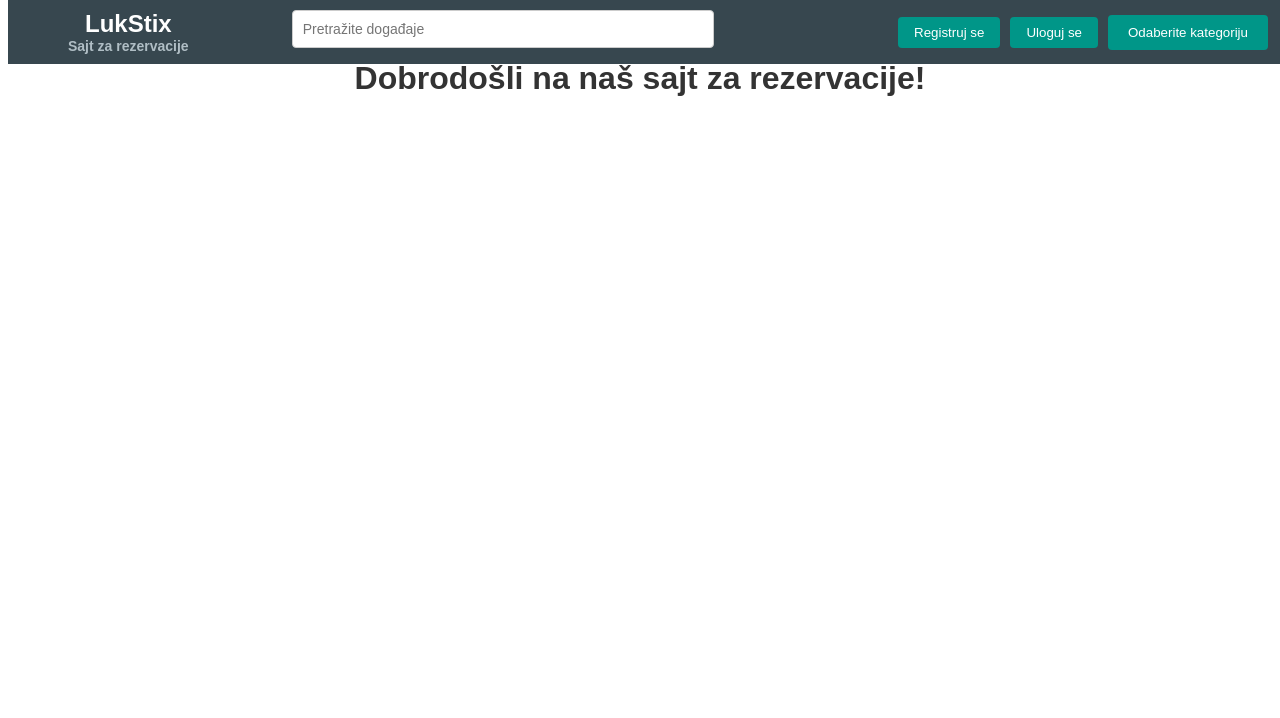
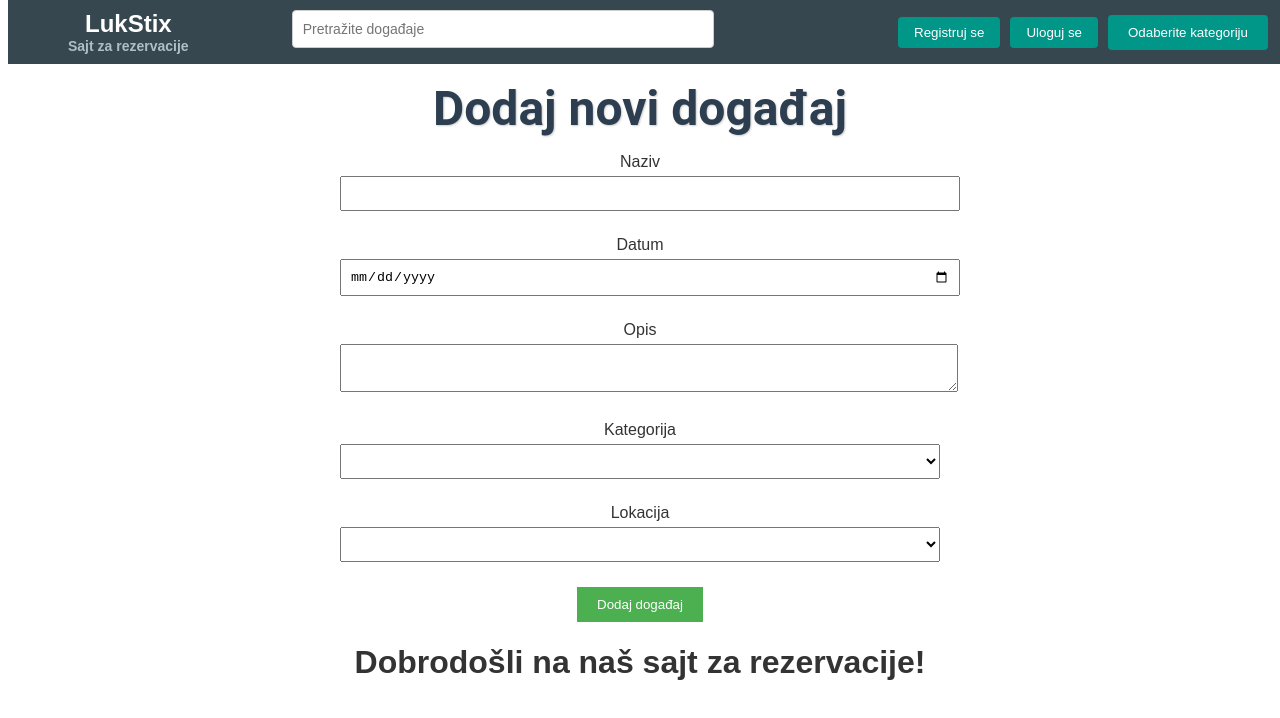
Before and after one commit to gitLMgit/RPS-L-tickets, a Vue app in the folder Frontend/l-tickets/: page /add-event in a window 1280 px wide. Shown: the top 718 px of the page. Built offline with nearby package versions, Linux system fonts and the light colour scheme.

Commit message:
Almost done frontend

```diff
--- a/Frontend/l-tickets/src/components/BuyTicketsPage.vue
+++ b/Frontend/l-tickets/src/components/BuyTicketsPage.vue
@@ -1,6 +1,6 @@
 <template>
   <div class="buy-tickets-page">
-    <h1>Dobrodošli na kupovinu karata</h1>
+    <h1>Onlajn kupovina ulaznice</h1>
     <div class="event-details">
       <h2>{{ selectedEvent.title }}</h2>
       <p><strong>Datum:</strong> {{ selectedEvent.date }}</p>
@@ -87,4 +87,14 @@ export default {
 .event-details button:hover {
   background-color: #00796b;
 }
+
+h1 {
+    font-family: 'Roboto', sans-serif; /* Profesionalni font */
+    font-size: 3rem; /* Veličina fonta */
+    color: #2c3e50; /* Tamno plava boja */
+    text-align: center; /* Centriran tekst */
+    margin-top: 5rem; /* Gornji razmak */
+    margin-bottom: 1rem; /* Donji razmak */
+    text-shadow: 1px 1px 2px rgba(0, 0, 0, 0.2); /* Lagana senka za tekst */
+}
 </style>
--- a/Frontend/l-tickets/src/components/DropdownComponent.vue
+++ b/Frontend/l-tickets/src/components/DropdownComponent.vue
@@ -17,7 +17,7 @@ export default {
     return {
       isOpen: false,
       selectedCategory: '',
-      categories: ['Koncert', 'Utakmica', 'Festival', 'Bioskop', 'Predstava', 'Ostalox  '] // Dodajte ili promenite kategorije po potrebi
+      categories: ['Koncert', 'Utakmica', 'Festival', 'Bioskop', 'Predstava', 'Ostalo'] // Dodaj ili promenite kategorije po potrebi
     };
   },
   methods: {
--- a/Frontend/l-tickets/src/components/HomePage.vue
+++ b/Frontend/l-tickets/src/components/HomePage.vue
@@ -95,7 +95,9 @@ export default {
     filteredEvents() {
       return this.events.filter(event => {
         const matchesCategory = this.selectedCategory ? event.category === this.selectedCategory : true;
-        const matchesSearch = this.searchQuery ? event.title.toLowerCase().includes(this.searchQuery.toLowerCase()) : true;
+        const matchesLocationSearch = this.searchQuery ? event.location.toLocaleLowerCase().includes(this.searchQuery.toLowerCase()) : true;
+        const matchesTitleSearch = this.searchQuery ? event.title.toLowerCase().includes(this.searchQuery.toLowerCase()) : true;
+        const matchesSearch = matchesLocationSearch || matchesTitleSearch;
         return matchesCategory && matchesSearch;
       });
     }
--- a/Frontend/l-tickets/src/components/MyAccountPage.vue
+++ b/Frontend/l-tickets/src/components/MyAccountPage.vue
@@ -177,4 +177,14 @@ button {
 button:hover {
   background-color: #00796b;
 }
+
+h1 {
+    font-family: 'Roboto', sans-serif; /* Profesionalni font */
+    font-size: 3rem; /* Veličina fonta */
+    color: #2c3e50; /* Tamno plava boja */
+    text-align: center; /* Centriran tekst */
+    margin-top: 5rem; /* Gornji razmak */
+    margin-bottom: 1rem; /* Donji razmak */
+    text-shadow: 1px 1px 2px rgba(0, 0, 0, 0.2); /* Lagana senka za tekst */
+}
 </style>
--- /dev/null
+++ b/Frontend/l-tickets/src/components/NewEvent.vue
@@ -0,0 +1,105 @@
+<template>
+    <div class="add-event">
+      <h1>Dodaj novi događaj</h1>
+      <form @submit.prevent="submitEvent">
+        <div class="form-group">
+          <label for="name">Naziv</label>
+          <input type="text" id="name" v-model="event.name" required>
+        </div>
+
+        <div class="form-group">
+          <label for="date">Datum</label>
+          <input type="date" id="date" v-model="event.date" required>
+        </div>
+
+        <div class="form-group">
+          <label for="description">Opis</label>
+          <textarea id="description" v-model="event.description" required></textarea>
+        </div>
+
+        <div class="form-group">
+          <label for="category">Kategorija</label>
+          <select id="category" v-model="event.category" required>
+            <option v-for="category in categories" :key="category" :value="category">{{ category }}</option>
+          </select>
+        </div>
+
+        <div class="form-group">
+          <label for="location">Lokacija</label>
+          <select id="location" v-model="event.location" required>
+            <option v-for="location in locations" :key="location" :value="location">{{ location }}</option>
+          </select>
+        </div>
+
+        <button type="submit" @click="submitEvent">Dodaj događaj</button>
+      </form>
+    </div>
+  </template>
+
+  <script>
+  export default {
+    data() {
+      return {
+        event: {
+          name: '',
+          date: '',
+          description: '',
+          category: '',
+          location: ''
+        },
+        categories: ['Koncert', 'Predstava', 'Izložba', 'Sport'],
+        locations: ['Beograd', 'Novi Sad', 'Niš', 'Kragujevac']
+      };
+    },
+    methods: {
+      submitEvent() {
+         console.log(this.event);
+         console.log('Događaj uspešno dodat');
+      }
+    }
+  };
+  </script>
+
+  <style scoped>
+  .add-event {
+    max-width: 600px;
+    margin: 0 auto;
+  }
+
+  .form-group {
+    margin-bottom: 15px;
+  }
+
+  label {
+    display: block;
+    margin-bottom: 5px;
+  }
+
+  input, textarea, select {
+    width: 100%;
+    padding: 8px;
+    margin-bottom: 10px;
+  }
+
+  button {
+    padding: 10px 20px;
+    background-color: #4CAF50;
+    color: white;
+    border: none;
+    cursor: pointer;
+  }
+
+  button:hover {
+    background-color: #45a049;
+  }
+
+  h1 {
+    font-family: 'Roboto', sans-serif; /* Profesionalni font */
+    font-size: 3rem; /* Veličina fonta */
+    color: #2c3e50; /* Tamno plava boja */
+    text-align: center; /* Centriran tekst */
+    margin-top: 5rem; /* Gornji razmak */
+    margin-bottom: 1rem; /* Donji razmak */
+    text-shadow: 1px 1px 2px rgba(0, 0, 0, 0.2); /* Lagana senka za tekst */
+}
+  </style>
--- a/Frontend/l-tickets/src/router.js
+++ b/Frontend/l-tickets/src/router.js
@@ -3,6 +3,7 @@ import { createRouter, createWebHistory } from 'vue-router';
 import HomePage from './components/HomePage.vue';
 import MyAccountPage from './components/MyAccountPage.vue';
 import BuyTicketsPage from './components/BuyTicketsPage.vue';
+import NewEvent from './components/NewEvent.vue';
 
 
 
@@ -22,6 +23,11 @@ const routes = [
     name: 'MyAccount',
     component: MyAccountPage,
 
+  },
+  {
+    path: '/add-event',
+    name: 'NewEvenet',
+    component: NewEvent
   }
 ];
 
```
